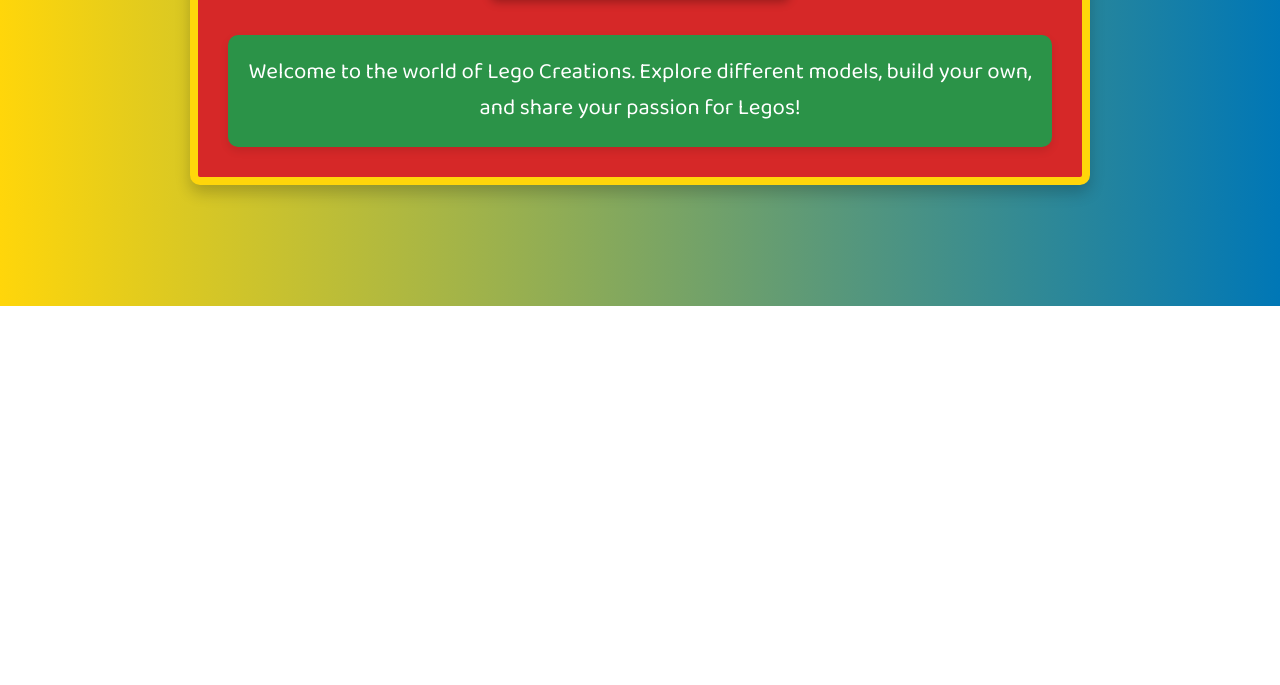
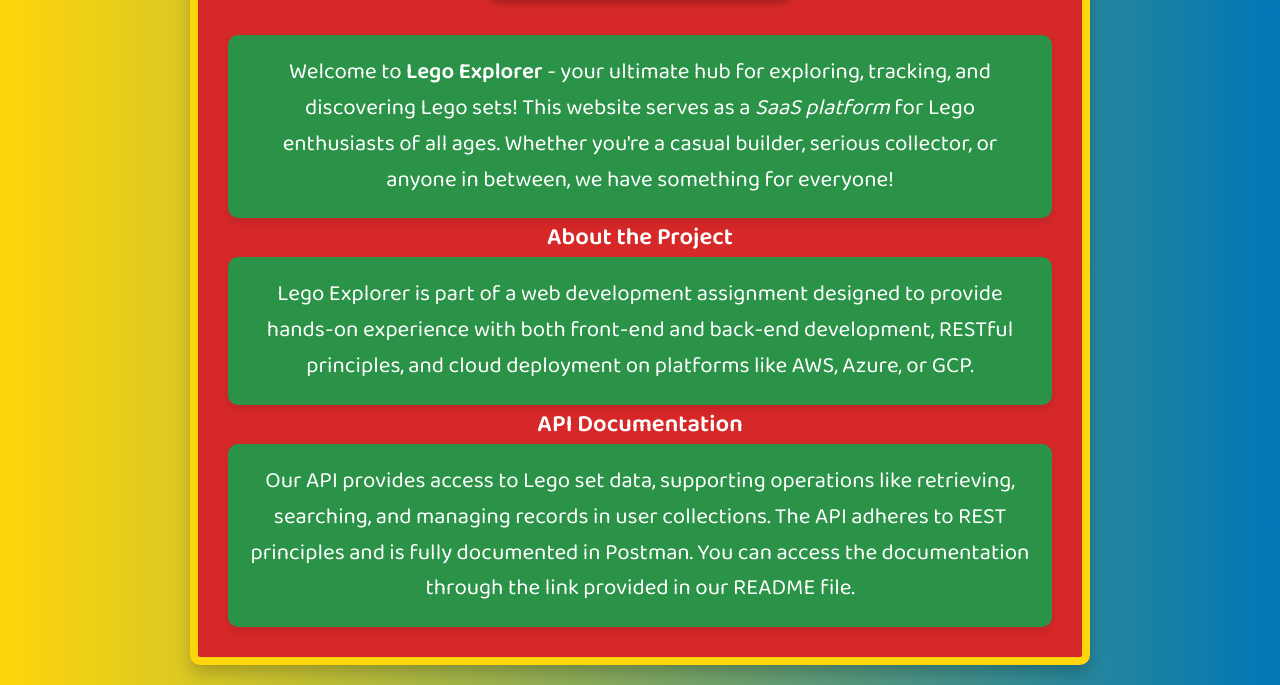
Before and after one commit to InfiniteGmng/lego-explorer, a website: page public/index.html in a window 1280 px wide. Shown: the part 494-1179 px from the top of the page. Before the commit the page ends 800 px from the top, so only its background shows below. Drawn offline with Linux system fonts and the light colour scheme.

Commit message:
Updated the html to match the readme info

```diff
--- a/public/index.html
+++ b/public/index.html
@@ -3,7 +3,7 @@
   <head>
     <meta charset="UTF-8" />
     <meta name="viewport" content="width=device-width, initial-scale=1.0" />
-    <title>Lego Creations</title>
+    <title>Lego Explorer</title>
     <link rel="stylesheet" href="styles.css" />
     <link
       href="https://fonts.googleapis.com/css2?family=Baloo+2:wght@400;600&display=swap"
@@ -13,14 +13,38 @@
   <body>
     <div class="container">
       <header>
-        <h1>Lego Creations</h1>
+        <h1>Lego Explorer</h1>
       </header>
       <main>
-        <img src="legologo.jpg" alt="A Lego Logo" />
-        <p>
-          Welcome to the world of Lego Creations. Explore different models,
-          build your own, and share your passion for Legos!
-        </p>
+        <img src="legologo.jpg" alt="Lego Logo" />
+        <section>
+          <p>
+            Welcome to <strong>Lego Explorer</strong> - your ultimate hub for
+            exploring, tracking, and discovering Lego sets! This website serves
+            as a <em>SaaS platform</em> for Lego enthusiasts of all ages.
+            Whether you're a casual builder, serious collector, or anyone in
+            between, we have something for everyone!
+          </p>
+        </section>
+        <section>
+          <h2>About the Project</h2>
+          <p>
+            Lego Explorer is part of a web development assignment designed to
+            provide hands-on experience with both front-end and back-end
+            development, RESTful principles, and cloud deployment on platforms
+            like AWS, Azure, or GCP.
+          </p>
+        </section>
+        <section>
+          <h2>API Documentation</h2>
+          <p>
+            Our API provides access to Lego set data, supporting operations like
+            retrieving, searching, and managing records in user collections. The
+            API adheres to REST principles and is fully documented in Postman.
+            You can access the documentation through the link provided in our
+            README file.
+          </p>
+        </section>
       </main>
     </div>
   </body>
```
